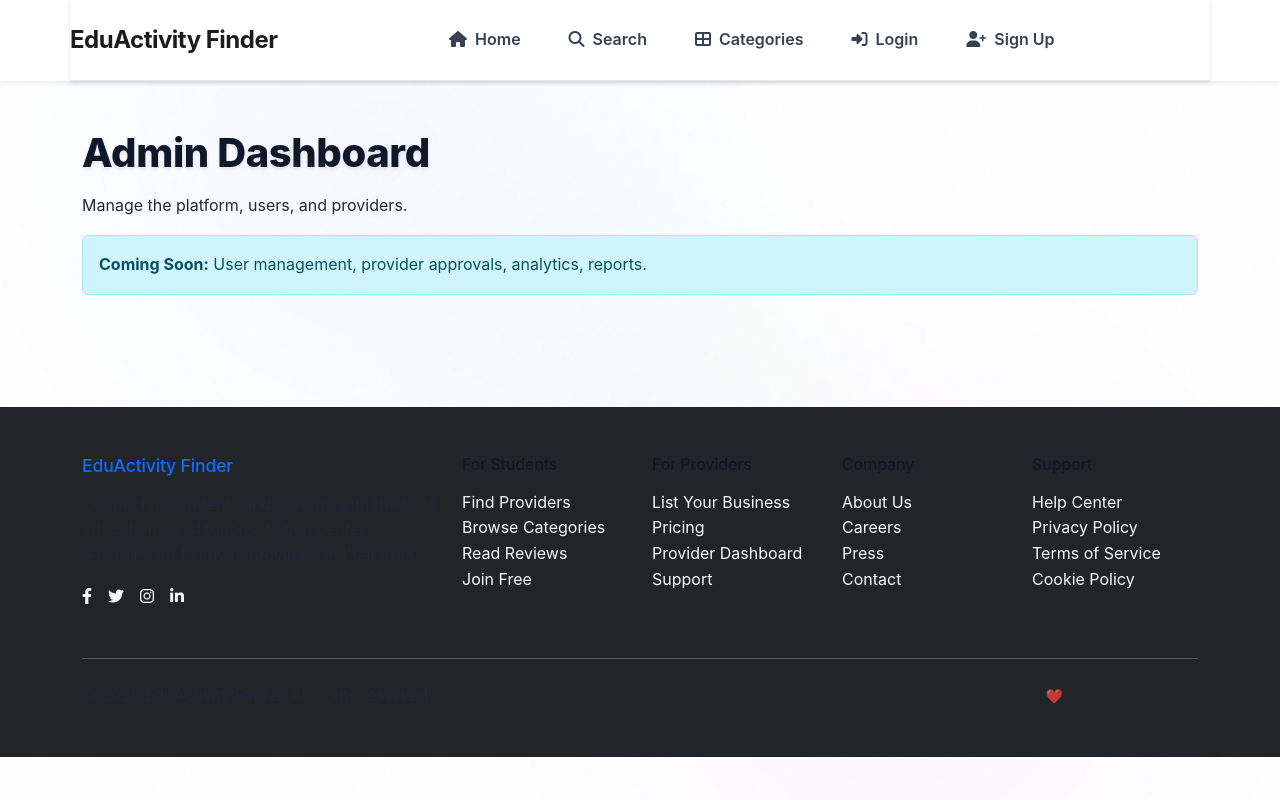
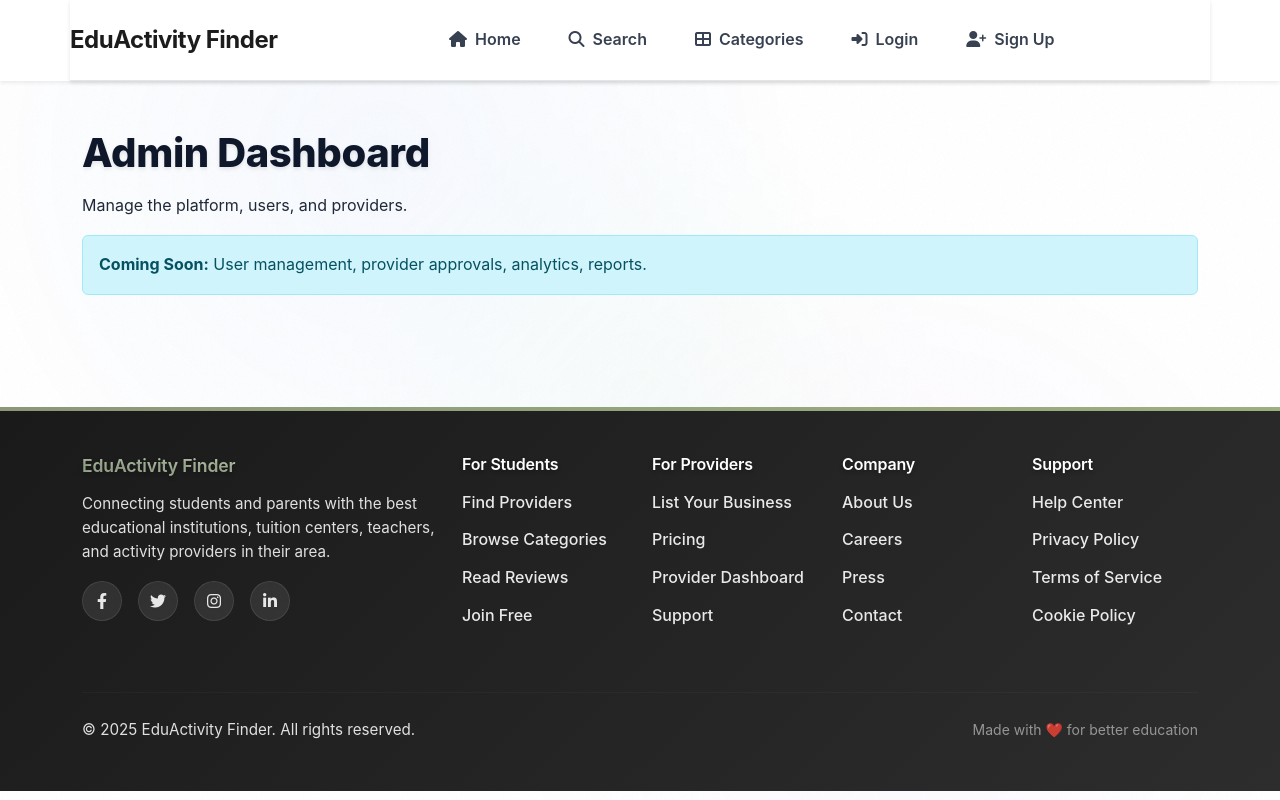
Before and after one commit to GopinathBalasubramanian/eduactivity, a React (Create React App) app in the folder frontend/: page /admin in a window 1280 px wide. Built offline with nearby package versions, Linux system fonts and the light colour scheme; no server answers.

Commit message:
Add comprehensive footer styles to fix font visibility issues

```diff
--- a/frontend/src/index.css
+++ b/frontend/src/index.css
@@ -900,6 +900,158 @@ section {
   background: #A8B89D;
 }
 
+/* Footer Styles */
+footer {
+  background: linear-gradient(135deg, #1a1a1a 0%, #2d2d2d 100%) !important;
+  color: #ffffff !important;
+  padding: 4rem 0 2rem;
+  margin-top: 5rem;
+  position: relative;
+  overflow: hidden;
+}
+
+footer::before {
+  content: '';
+  position: absolute;
+  top: 0;
+  left: 0;
+  right: 0;
+  height: 4px;
+  background: var(--primary-gradient);
+  opacity: 0.8;
+}
+
+footer .container {
+  position: relative;
+  z-index: 2;
+}
+
+footer h5, footer h6 {
+  color: #ffffff !important;
+  font-weight: 600;
+  margin-bottom: 1.5rem;
+  text-shadow: 0 2px 4px rgba(0, 0, 0, 0.3);
+}
+
+footer .text-primary {
+  color: #A8B89D !important;
+  background: linear-gradient(135deg, #A8B89D, #C4D7B2);
+  -webkit-background-clip: text;
+  -webkit-text-fill-color: transparent;
+  background-clip: text;
+}
+
+footer p {
+  color: #e0e0e0 !important;
+  line-height: 1.6;
+  margin-bottom: 1rem;
+  font-size: 0.95rem;
+}
+
+footer .list-unstyled li {
+  margin-bottom: 0.75rem;
+}
+
+footer .text-light {
+  color: #ffffff !important;
+  text-decoration: none;
+  transition: all 0.3s ease;
+  font-weight: 500;
+  opacity: 0.9;
+}
+
+footer .text-light:hover {
+  color: #A8B89D !important;
+  text-decoration: none;
+  opacity: 1;
+  transform: translateX(5px);
+}
+
+footer .social-links a {
+  display: inline-flex;
+  align-items: center;
+  justify-content: center;
+  width: 40px;
+  height: 40px;
+  border-radius: 50%;
+  background: rgba(255, 255, 255, 0.1);
+  color: #ffffff !important;
+  text-decoration: none;
+  transition: all 0.3s ease;
+  backdrop-filter: blur(10px);
+  border: 1px solid rgba(255, 255, 255, 0.1);
+}
+
+footer .social-links a:hover {
+  background: var(--primary-gradient);
+  color: #ffffff !important;
+  transform: translateY(-3px) scale(1.1);
+  box-shadow: 0 8px 25px rgba(168, 184, 157, 0.3);
+}
+
+footer hr {
+  border-color: rgba(255, 255, 255, 0.1);
+  margin: 2rem 0;
+}
+
+footer .text-muted {
+  color: #b0b0b0 !important;
+  font-size: 0.875rem;
+  opacity: 0.8;
+}
+
+footer .badge {
+  background: rgba(255, 255, 255, 0.1) !important;
+  color: #ffffff !important;
+  border: 1px solid rgba(255, 255, 255, 0.2);
+  backdrop-filter: blur(10px);
+  font-size: 0.75rem;
+  padding: 0.5rem 1rem;
+  border-radius: 20px;
+  transition: all 0.3s ease;
+}
+
+footer .badge:hover {
+  background: var(--primary-gradient) !important;
+  color: #ffffff !important;
+  transform: translateY(-2px);
+  box-shadow: 0 4px 15px rgba(168, 184, 157, 0.3);
+}
+
+footer .stat-item {
+  display: flex;
+  align-items: center;
+  justify-content: center;
+}
+
+footer .stats {
+  display: flex;
+  flex-direction: column;
+  gap: 0.5rem;
+  align-items: flex-end;
+}
+
+@media (max-width: 768px) {
+  footer {
+    padding: 3rem 0 2rem;
+    text-align: center;
+  }
+
+  footer .stats {
+    align-items: center;
+    margin-top: 1rem;
+  }
+
+  footer .social-links {
+    justify-content: center;
+    margin-top: 2rem;
+  }
+
+  footer .social-links a {
+    margin: 0 0.5rem;
+  }
+}
+
 /* Modern Error Message Styles */
 .modern-error-message {
   display: flex;
```
